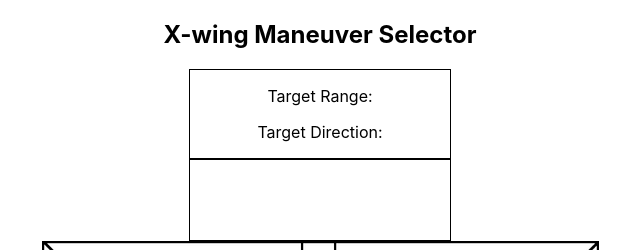
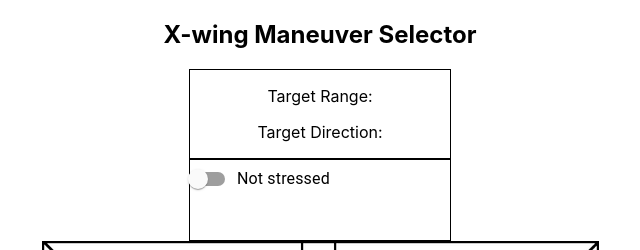
Before and after one commit to tadugan/x-wing-maneuver-selector-demo, a React (Create React App) app: page / in a window 1280 px wide. Shown: the top 250 px of the page, without its empty margins (320-960 px from the left). Built offline with nearby package versions, Linux system fonts and the light colour scheme.

Commit message:
Added toggle switch to indicate is the ship is stressed or not. Switch dispatches change to stressStatus reducer

```diff
--- a/src/components/StressChecker/StressChecker.jsx
+++ b/src/components/StressChecker/StressChecker.jsx
@@ -1,9 +1,26 @@
-import './StressChecker.css'
+import { FormControlLabel, FormGroup, Switch } from '@material-ui/core';
+import { useEffect, useState } from 'react';
+import { useDispatch } from 'react-redux';
+import { useSelector } from 'react-redux';
+import { stressStatusText, toggleStress } from '../../utils';
+import './StressChecker.css';
+
 
 function StressChecker() {
+    const dispatch = useDispatch();
+
+    const isStressed = useSelector(store => store.stressStatus);
+    const [stress, setStress] = useState(false);
+
+    useEffect(() => {
+        setStress(isStressed);
+    }, [isStressed]);
+
     return (
         <div className='stress-checker'>
-
+            <FormGroup>
+                <FormControlLabel control={<Switch />} onChange={() => toggleStress(stress, dispatch)} label={stressStatusText(stress)} />
+            </FormGroup>
         </div>
     );
 }
--- a/src/redux/reducers/_root.reducer.js
+++ b/src/redux/reducers/_root.reducer.js
@@ -1,10 +1,10 @@
 import { combineReducers } from 'redux';
 import selectedLocation from './selectedLocation.reducer';
-import isStressed from './isStressed.reducer';
+import stressStatus from './stressStatus.reducer';
 
 const rootReducer = combineReducers({
     selectedLocation,
-    isStressed,
+    stressStatus,
 });
 
 export default rootReducer;
--- a/src/redux/reducers/isStressed.reducer.js
+++ b/src/redux/reducers/stressStatus.reducer.js
@@ -1,4 +1,4 @@
-const isStressed = (state = false, action) => {
+const stressStatus = (state = false, action) => {
     switch (action.type) {
         case 'SET_STRESS_TRUE':
             return true;
@@ -9,4 +9,4 @@
     }
 };
 
-export default isStressed;
+export default stressStatus;
--- a/src/utils.js
+++ b/src/utils.js
@@ -59,3 +59,19 @@
         range: convertedRange,
     };
 };
+
+export const toggleStress = (isStressed, dispatch) => {
+    if (isStressed) {
+        dispatch({ type: 'SET_STRESS_FALSE' });
+    } else {
+        dispatch({ type: 'SET_STRESS_TRUE' });
+    }
+};
+
+export const stressStatusText = (isStressed) => {
+    if (isStressed) {
+        return 'Stressed';
+    } else {
+        return 'Not stressed';
+    }
+};
```
